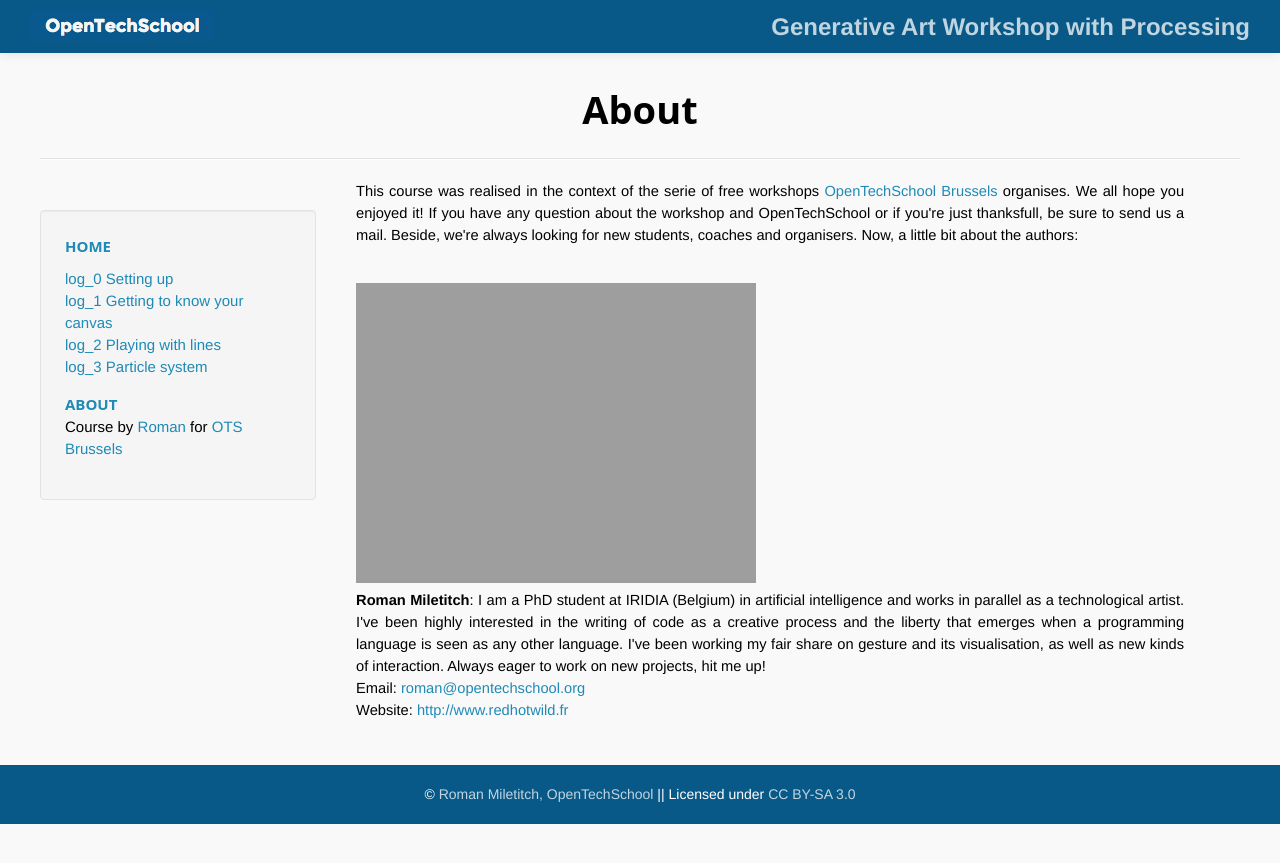
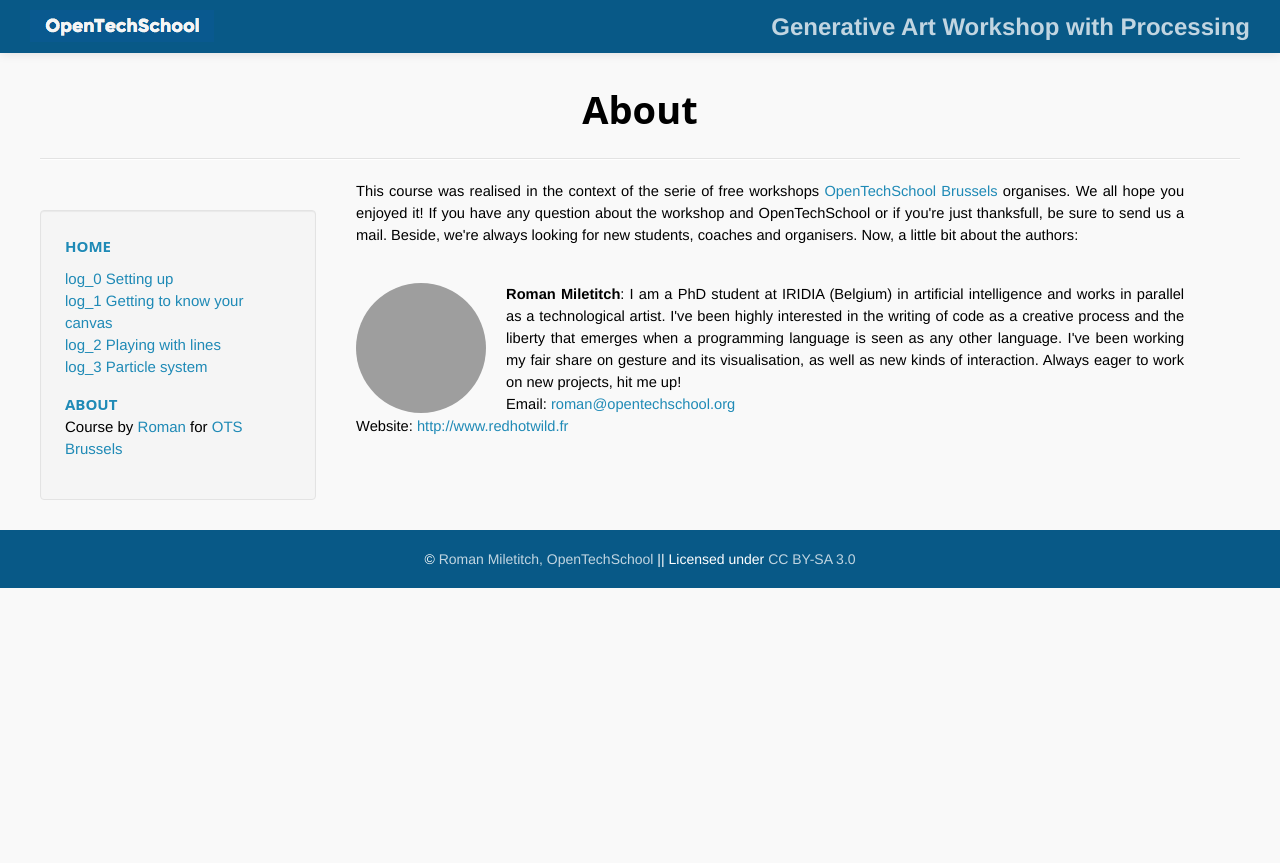
Before and after one commit to OpenTechSchool-Brussels/generative-art-with-processing, a Jekyll site: the page built from about.html, in a window 1280 px wide. Shown: the top 863 px of the page. Built offline with Jekyll 4.4.1, drawn with Linux system fonts in a browser that asks for light colours; Markdown is read by kramdown in place of the engine named in the settings.

Commit message:
Update main.css

```diff
--- a/css/main.css
+++ b/css/main.css
@@ -144,6 +144,26 @@ ul, ol {
   width: 69%; //Change that to have something more reactive...
 }
 
+.memberImage img {
+  float: left;
+  width:  130px;
+  height: 130px;
+  -webkit-border-radius: 150px;
+  -moz-border-radius: 150px;
+  -ms-border-radius: 150px;
+  -o-border-radius: 150px;
+  border-radius: 150px;
+
+  margin-right: 20px;
+}
+
+.memberTest {
+  float: right;
+  font-weight: bold;
+
+}
+
+
 //---------------------------------------
 //Trying to add line numbering :
 //---------------------------------------
```
